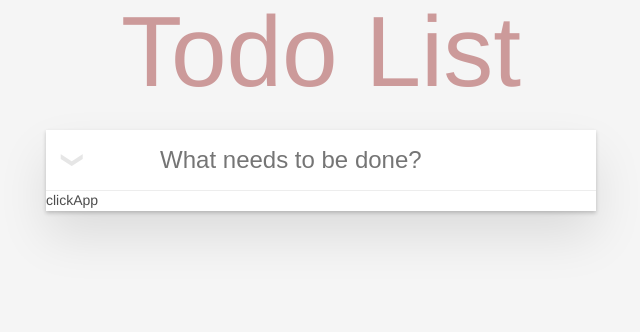
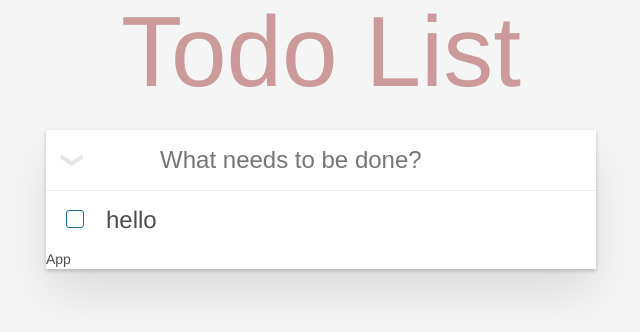
Before and after one commit to proehavshiy/ITScool-todo, a React (Create React App) app: page / in a window 1280 px wide. Shown: the top 332 px of the page, without its empty margins (319-959 px from the left). Built offline with nearby package versions, Linux system fonts and the light colour scheme.

Commit message:
feat: todolist component

```diff
--- a/package.json
+++ b/package.json
@@ -14,6 +14,7 @@
     "react-dom": "^18.2.0",
     "react-scripts": "5.0.1",
     "typescript": "^4.8.3",
+    "uniqid": "^5.4.0",
     "web-vitals": "^2.1.4"
   },
   "scripts": {
@@ -39,5 +40,8 @@
       "last 1 firefox version",
       "last 1 safari version"
     ]
+  },
+  "devDependencies": {
+    "@types/uniqid": "^5.3.2"
   }
 }
--- a/src/components/App/App.tsx
+++ b/src/components/App/App.tsx
@@ -1,13 +1,28 @@
 import React, { FC } from 'react';
+import { ITodo } from '../../types';
 import Button from '../Button/Button';
 import Header from '../Header/Header';
+import TodoListView from '../TodoListView/TodoListView';
 import './App.css';
 
 const App: FC = () => {
+
+  const todos: ITodo[] = [
+    {
+      id: '1',
+      isDone: false,
+      isDisplay: true,
+      isEditing: false,
+      value: 'hello',
+    },
+  ]
   return (
     <div className='app'>
       <Header />
-      <Button text='click' />
+      {/* <Button text='click' /> */}
+      <main>
+        <TodoListView todoItems={todos} />
+      </main>
       App
     </div>
   )
--- a/src/components/Header/Header.tsx
+++ b/src/components/Header/Header.tsx
@@ -5,7 +5,9 @@ import './Header.css';
 
 const Header: FC = () => {
 
-  const handleToggleAllBtn = () => { }
+  const handleToggleAllBtn = () => {
+    console.log('переключили все туду');
+  }
   const addNewTodo = (newTodo: string) => {
     console.log('добавили новую туду', newTodo);
   }
--- /dev/null
+++ b/src/components/TodoListView/TodoItem/TodoItem.css
@@ -0,0 +1,129 @@
+/* li container */
+.todoItem {
+  position: relative;
+  font-size: 24px;
+  border-bottom: 1px solid #ededed;
+}
+
+.todoItem:last-child {
+  border-bottom: none;
+}
+
+/* checkbox */
+.itemCheckBox {
+  text-align: center;
+  height: 20px;
+  /* auto, since non-WebKit browsers doesn't support input styling */
+  position: absolute;
+  top: 0;
+  bottom: 0;
+  margin: auto 0;
+  cursor: pointer;
+  visibility: hidden;
+  margin-left: 20px;
+}
+
+.itemCheckBox:after {
+  border: 1px solid #166B94;
+  border-radius: 3px;
+  color: #fff;
+  content: "";
+  display: block;
+  height: 16px;
+  line-height: 16px;
+  position: absolute;
+  text-align: center;
+  visibility: visible;
+  width: 16px;
+}
+
+.itemCheckBox:checked:after {
+  border: 1px solid #979797;
+  color: #979797;
+  content: "✓";
+  font-size: 25px;
+  color: green;
+}
+
+/* todo value */
+.labelContent {
+  white-space: pre-line;
+  word-break: break-all;
+  padding: 15px 60px 15px 15px;
+  margin-left: 45px;
+  display: block;
+  line-height: 1.2;
+  transition: color 0.4s;
+  cursor: pointer;
+}
+
+.itemCheckBox:checked+.labelContent {
+  color: #979797;
+  font-weight: normal;
+  text-decoration: line-through;
+}
+
+/* input edit */
+.edit {
+  display: none;
+  position: relative;
+  margin: 0;
+  width: 100%;
+  font-size: 24px;
+  border: 0;
+  outline: none;
+  padding: 6px;
+  border: 1px solid #999;
+  box-shadow: inset 0 -1px 5px 0 rgb(0 0 0 / 20%);
+  box-sizing: border-box;
+}
+
+/* remove button */
+.remove {
+  display: none;
+  position: absolute;
+  top: 0;
+  right: 10px;
+  bottom: 0;
+  width: 40px;
+  height: 40px;
+  margin: auto 0;
+  font-size: 30px;
+  color: #cc9a9a;
+  margin-bottom: 11px;
+  transition: color 0.2s ease-out;
+  cursor: pointer;
+}
+
+.todoItem:hover>.remove {
+  display: block;
+}
+
+.remove:hover {
+  color: #af5b5e;
+}
+
+.remove:after {
+  content: '×';
+}
+
+/* editing mode */
+.editing {
+  display: block;
+  width: 430px;
+}
+
+.editing>.labelContent {
+  display: none;
+}
+
+.editing>.edit {
+  display: block;
+  width: 506px;
+  padding: 13px 17px 12px 17px;
+  margin: 0 0 0 43px;
+}
+
+.todoItem:hover.editing>.remove {
+  display: none;
+}
--- /dev/null
+++ b/src/components/TodoListView/TodoItem/TodoItem.tsx
@@ -0,0 +1,69 @@
+import React, { FC, useRef } from 'react';
+import { ITodo } from '../../../types';
+import './TodoItem.css';
+
+const SUMBIT_KEYCODE = 13;
+
+interface ITodoItem {
+  toDo: ITodo;
+};
+
+const TodoItem: FC<ITodoItem> = ({ toDo }) => {
+  const { id, value, isDisplay } = toDo;
+  const inputRef = useRef<HTMLInputElement>(null);
+
+  // const dispatch = useDispatch()
+  const handleCheckBox = () => (console.log('handleCheckBox'));
+  const handleDelete = () => (console.log('handleDelete'));
+  const handleDoubleClick = () => (console.log('handleDoubleClick'));
+
+  // const handleCheckBox = () => dispatch(changeStatus({ id }))
+  // const handleDelete = () => dispatch(deleteToDo({ id }))
+  // const handleDoubleClick = () => dispatch(changeEditingMode({ id }))
+  const handleChangeValue = (e: React.KeyboardEvent) => {
+    // by pressing Enter renew a value of ToDo in case of not empty input value
+    if (e.keyCode === SUMBIT_KEYCODE && inputRef.current) {
+      console.log('сменили вэлью туду', e.keyCode, inputRef.current)
+      // dispatch(changeValue({
+      //   id,
+      //   newValue: e.target.value
+      // }))
+      // and close editingMode
+      // dispatch(changeEditingMode({ id }))
+    }
+  }
+
+  return (
+    <li
+      className={`todoItem ${'editing' && toDo.isEditing}`}
+      style={{ display: isDisplay ? 'block' : 'none' }}
+    >
+      <input
+        className={'itemCheckBox'}
+        type="checkbox"
+        onChange={handleCheckBox}
+        checked={toDo.isDone}
+      />
+      <label
+        className={'labelContent'}
+        // value={value}
+        onDoubleClick={handleDoubleClick}
+      >
+        {value}
+      </label>
+      <input className={'edit'}
+        id={'editInput'}
+        type="text"
+        defaultValue={value}
+        onKeyUp={handleChangeValue}
+        ref={inputRef}
+      />
+      <button
+        className={'remove'}
+        onClick={handleDelete}
+      />
+    </li>
+  )
+}
+
+export default TodoItem
--- /dev/null
+++ b/src/components/TodoListView/TodoListView.css
@@ -0,0 +1,5 @@
+.todo-list {
+  margin: 0;
+  padding: 0;
+  list-style: none;
+}
--- /dev/null
+++ b/src/components/TodoListView/TodoListView.tsx
@@ -0,0 +1,27 @@
+import React, { FC } from 'react';
+import './TodoListView.css';
+import uniqid from 'uniqid';
+import { ITodo } from '../../types';
+import TodoItem from './TodoItem/TodoItem';
+
+interface ITodoListView {
+  todoItems: ITodo[];
+};
+
+const TodoListView: FC<ITodoListView> = ({ todoItems }) => {
+  // get arrOfToDos from redux store
+  // const arrayOfToDoItems = useSelector(state => state[LSNAME_TODO])
+
+  return (
+    <ul className={'todo-list'}>
+      {todoItems.map((toDo) => (
+        <TodoItem
+          toDo={toDo}
+          key={uniqid()}
+        />
+      ))}
+    </ul>
+  )
+}
+
+export default TodoListView
--- /dev/null
+++ b/src/types/index.tsx
@@ -0,0 +1,7 @@
+export interface ITodo {
+  id: string | number;
+  isDone: boolean;
+  isDisplay: boolean;
+  isEditing: boolean;
+  value: string;
+};
```
Also changed, not shown: 1 other file (tests, documents, lock files or other folders).
